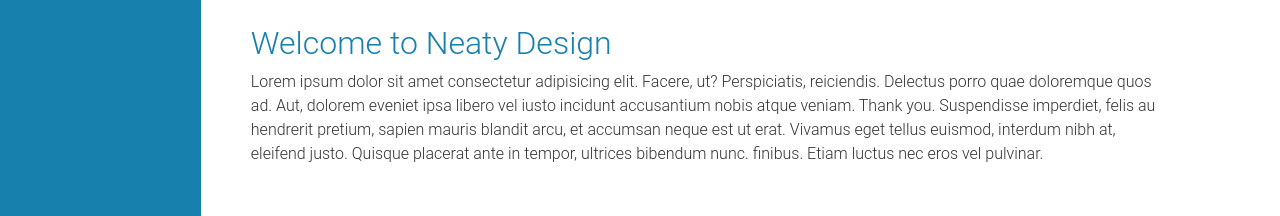
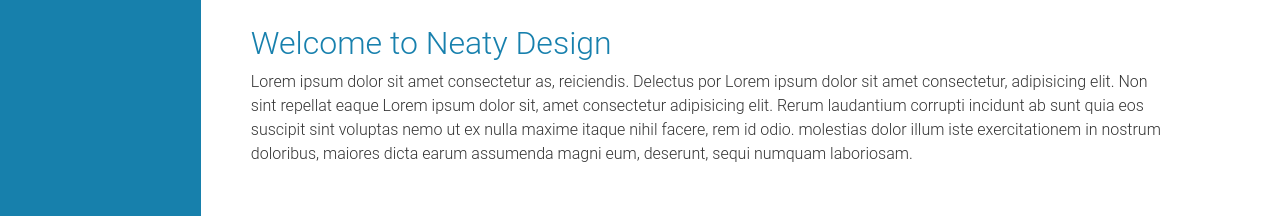
Before and after one commit to ayishafasmina/bootstrapexam, a plain HTML site: page index.html in a window 1280 px wide. Shown: the part 506-722 px from the top of the page. Drawn offline with nearby package versions, Linux system fonts and the light colour scheme.

Commit message:
second commit

```diff
--- a/index.html
+++ b/index.html
@@ -30,7 +30,7 @@
                 <div class="jumbotron" style="background-color: transparent; padding-top: 0px; padding-bottom: 10px;">
                     <img src="https://thumbs.dreamstime.com/b/autumn-desserts-side-border-table-scene-variety-gourmet-fall-sweet-foods-top-view-over-white-wood-background-copy-space-334476637.jpg" alt="" style="width: 100%; height: 500px; margin-top:0px;" >
                     <h1 class="display-4 " style="color: rgba(16, 124, 170, 0.968); padding-left: 50px;margin-top: 30px;">Welcome to Neaty Design</h1>
-                    <p class="lead " style="margin-left: 50px;">Lorem ipsum dolor sit amet consectetur adipisicing elit. Facere, ut? Perspiciatis, reiciendis. Delectus porro quae doloremque quos ad. Aut, dolorem eveniet ipsa libero vel iusto incidunt accusantium nobis atque veniam. Thank you. Suspendisse imperdiet, felis au hendrerit pretium, sapien mauris blandit arcu, et accumsan neque est ut erat. Vivamus eget tellus euismod, interdum nibh at, eleifend justo. Quisque placerat ante in tempor, ultrices bibendum nunc. finibus. Etiam luctus nec eros vel pulvinar. </p>
+                    <p class="lead " style="margin-left: 50px;">Lorem ipsum dolor sit amet consectetur as, reiciendis. Delectus por Lorem ipsum dolor sit amet consectetur, adipisicing elit. Non sint repellat eaque Lorem ipsum dolor sit, amet consectetur adipisicing elit. Rerum laudantium corrupti incidunt ab sunt quia eos suscipit sint voluptas nemo ut ex nulla maxime itaque nihil facere, rem id odio. molestias dolor illum iste exercitationem in nostrum doloribus, maiores dicta earum assumenda magni eum, deserunt, sequi numquam laboriosam. </p>
                 </div>
                 <div class="row" >
                     <div class="col-md-6">
```
